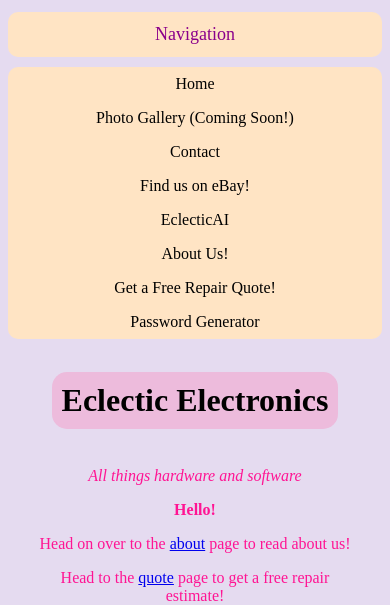
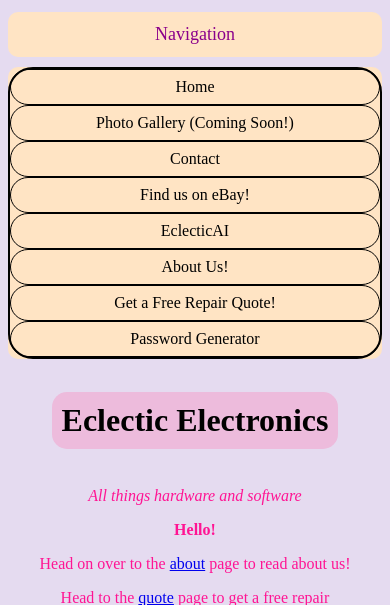
Before and after one commit to stlynnxx/EclecticElectronics, a Flask app: page / in a window 390 px wide, after a click on "Navigation". Shown: the top 605 px of the page. Run offline with Flask 3, Linux system fonts and the light colour scheme.

Commit message:
Quick update to the mobile nav

```diff
--- a/static/main.css
+++ b/static/main.css
@@ -10,13 +10,28 @@ left: 0;
 right: 0;
 overflow: hidden;
 position: fixed;
+    border: black solid 3px;
+
+
 
 background-color: bisque;
+}
+.nav-item {
+    border: black solid 1px;
 }
 /* This is the mobile nav bar */
 .mobile-nav { display: none; }
 
 @media (max-width: 768px) {
+    .mobile-div-1 {
+        border: black solid 2px;
+        border-radius: 25px;
+
+    }
+    .mobile-nav-item {
+        border: ButtonBorder 1px solid;
+        border-radius: 25px;
+    }
     .sidebar {
         display: none;
     }
--- a/templates/home.html
+++ b/templates/home.html
@@ -17,15 +17,16 @@
 
     <nav class="mobile-menu">
     <ul>
-      <li><a  href="{{ url_for('home') }}">Home</a></li>
-      <li><a  href="{{ url_for('gallery') }}">Photo Gallery (Coming Soon!)</a></li>
-      <li><a href="{{ url_for('contact') }}">Contact</a></li>
-      <li><a  target="_blank" rel="noopener noreferrer" href=https://ebay.us/m/TC9rpf>Find us on eBay!</a></li>
-      <li><a  href="{{ url_for('eclecticAI') }}">EclecticAI</a></li>
-        <li><a href="{{ url_for('about') }}">About Us!</a></li>
-        <li><a href="{{ url_for('quote') }}">Get a Free Repair Quote!</a></li>
-        <li><a href="{{ url_for('password') }}">Password Generator</a></li>
-
+        <div class="mobile-div-1">
+      <li class="mobile-nav-item"><a  href="{{ url_for('home') }}">Home</a></li>
+      <li class="mobile-nav-item"><a  href="{{ url_for('gallery') }}">Photo Gallery (Coming Soon!)</a></li>
+      <li class="mobile-nav-item"><a href="{{ url_for('contact') }}">Contact</a></li>
+      <li class="mobile-nav-item"><a  target="_blank" rel="noopener noreferrer" href=https://ebay.us/m/TC9rpf>Find us on eBay!</a></li>
+      <li class="mobile-nav-item"><a  href="{{ url_for('eclecticAI') }}">EclecticAI</a></li>
+        <li class="mobile-nav-item"><a href="{{ url_for('about') }}">About Us!</a></li>
+        <li class="mobile-nav-item"><a href="{{ url_for('quote') }}">Get a Free Repair Quote!</a></li>
+            <li class="mobile-nav-item"><a href="{{ url_for('password') }}">Password Generator</a></li>
+        </div>
     </ul>
     </nav>
     </details>
@@ -34,14 +35,14 @@
     <nav class="sidebar">
 
     <ul class="active">
-      <li><a  href="{{ url_for('home') }}">Home!</a></li>
-      <li><a  href="{{ url_for('gallery') }}">Photo Gallery (Coming Soon!)</a></li>
-      <li><a href="{{ url_for('contact') }}">Contact</a></li>
-      <li><a  target="_blank" rel="noopener noreferrer" href=https://ebay.us/m/TC9rpf>Find us on eBay!</a></li>
-      <li><a  href="{{ url_for('eclecticAI') }}">EclecticAI</a></li>
-        <li><a href="{{ url_for('about') }}">About Us!</a></li>
-        <li><a href="{{ url_for('quote') }}">Get a Free Repair Quote!</a></li>
-        <li><a href="{{ url_for('password') }}">Password Generator</a></li>
+      <li class="nav-item"><a  href="{{ url_for('home') }}">Home!</a></li>
+      <li class="nav-item"><a  href="{{ url_for('gallery') }}">Photo Gallery (Coming Soon!)</a></li>
+      <li class="nav-item"><a href="{{ url_for('contact') }}">Contact</a></li>
+      <li class="nav-item"><a  target="_blank" rel="noopener noreferrer" href=https://ebay.us/m/TC9rpf>Find us on eBay!</a></li>
+      <li class="nav-item"><a  href="{{ url_for('eclecticAI') }}">EclecticAI</a></li>
+        <li class="nav-item"><a href="{{ url_for('about') }}">About Us!</a></li>
+        <li class="nav-item"><a href="{{ url_for('quote') }}">Get a Free Repair Quote!</a></li>
+        <li class="nav-item"><a href="{{ url_for('password') }}">Password Generator</a></li>
     </ul>
 
     </nav>
```
